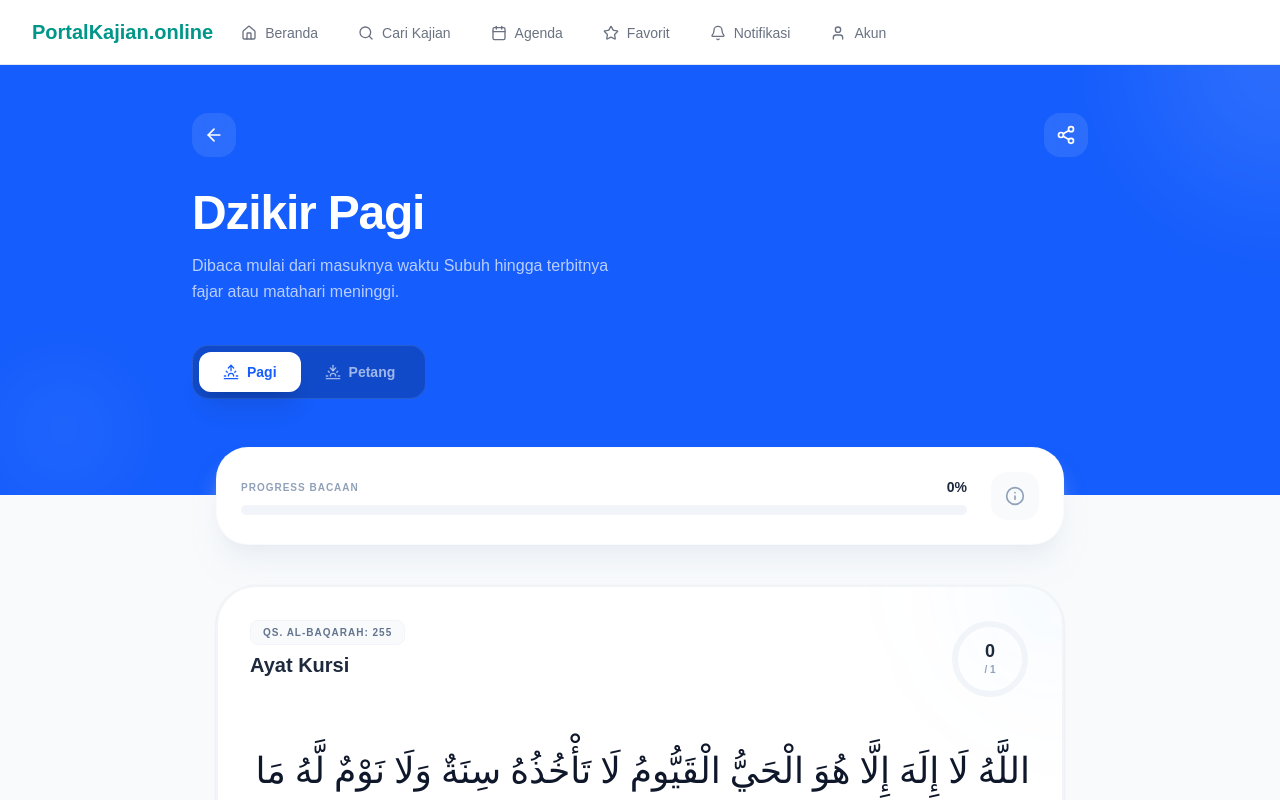
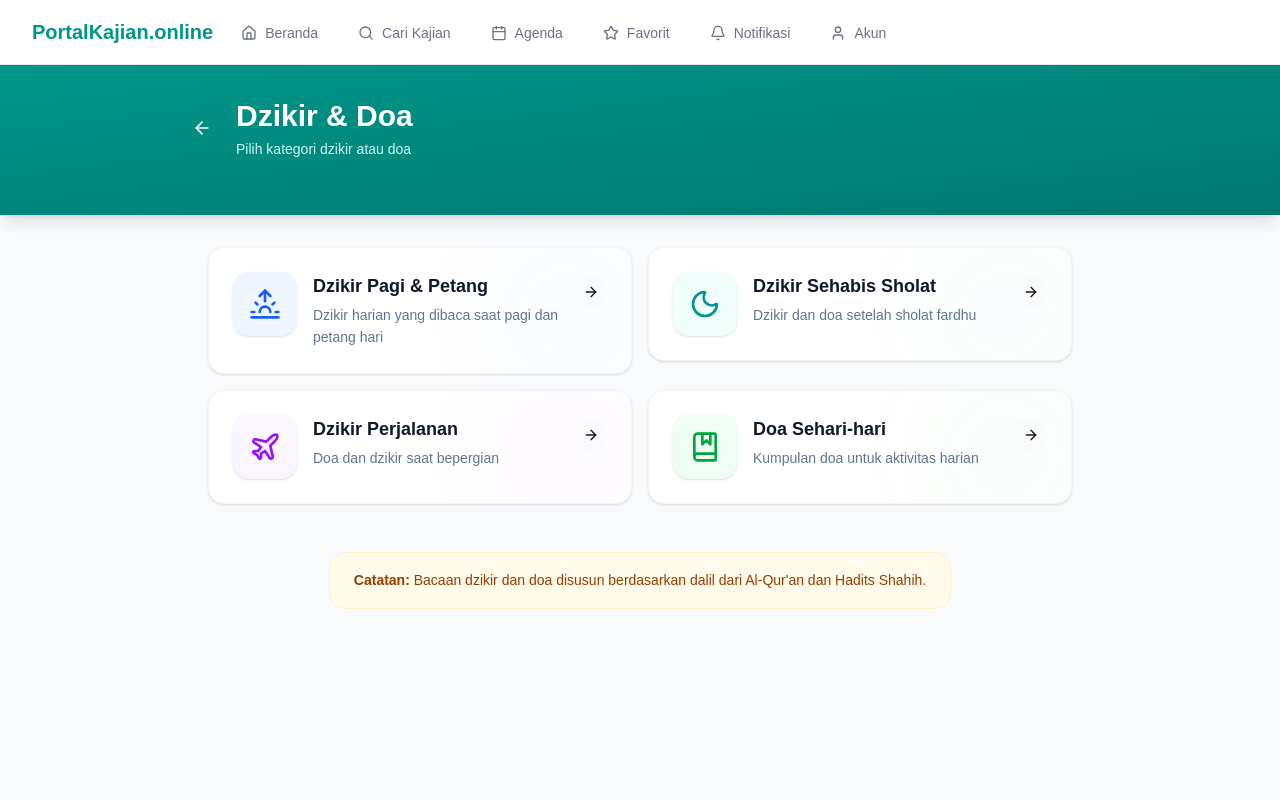
Before and after one commit to mudha/jadwal-kajian-app, a Next.js app: page /dzikir in a window 1280 px wide. Shown: the top 800 px of the page. Built offline with nearby package versions, Linux system fonts and the light colour scheme; no server answers.

Commit message:
refactor: restructure dzikir menu with category selection

```diff
--- /dev/null
+++ b/src/app/dzikir/harian/page.tsx
@@ -0,0 +1,162 @@
+'use client';
+
+import { useState, useMemo, useEffect, Suspense } from 'react';
+import { dzikirPagi, dzikirPetang } from '@/lib/dzikir-data';
+import DzikirCard from '@/components/DzikirCard';
+import { ArrowLeft, Sunrise, Sunset, Share2, Info } from 'lucide-react';
+import Link from 'next/link';
+import { useSearchParams } from 'next/navigation';
+
+function DzikirContent() {
+    const searchParams = useSearchParams();
+    const initialMode = searchParams.get('mode') === 'petang' ? 'petang' : 'pagi';
+    const [mode, setMode] = useState<'pagi' | 'petang'>(initialMode);
+    const [completedItems, setCompletedItems] = useState<Set<string>>(new Set());
+
+    // Sync mode with search params if they change
+    useEffect(() => {
+        const m = searchParams.get('mode');
+        if (m === 'pagi' || m === 'petang') {
+            setMode(m);
+        }
+    }, [searchParams]);
+
+    const currentList = mode === 'pagi' ? dzikirPagi : dzikirPetang;
+
+    // Progress calculation
+    const progressPercent = useMemo(() => {
+        if (currentList.length === 0) return 0;
+        const completedCount = currentList.filter(item => completedItems.has(item.id)).length;
+        return Math.round((completedCount / currentList.length) * 100);
+    }, [currentList, completedItems]);
+
+    const handleComplete = (id: string) => {
+        setCompletedItems(prev => {
+            const next = new Set(prev);
+            next.add(id);
+            return next;
+        });
+    };
+
+    const toggleMode = (newMode: 'pagi' | 'petang') => {
+        setMode(newMode);
+        setCompletedItems(new Set()); // Reset progress when switching
+        window.scrollTo({ top: 0, behavior: 'smooth' });
+    };
+
+    return (
+        <div className="min-h-screen bg-slate-50 pb-24">
+            {/* Header Section */}
+            <div className={`relative pt-12 pb-24 px-6 overflow-hidden transition-colors duration-700
+        ${mode === 'pagi' ? 'bg-blue-600' : 'bg-indigo-900'}
+      `}>
+                {/* Abstract Background Shapes */}
+                <div className="absolute top-0 right-0 w-64 h-64 bg-white/10 rounded-full blur-3xl -translate-y-1/2 translate-x-1/2"></div>
+                <div className="absolute bottom-0 left-0 w-32 h-32 bg-white/5 rounded-full blur-2xl"></div>
+
+                <div className="max-w-4xl mx-auto relative z-10">
+                    <div className="flex items-center justify-between mb-8">
+                        <Link href="/" className="p-3 bg-white/10 hover:bg-white/20 rounded-2xl text-white transition-all backdrop-blur-md">
+                            <ArrowLeft className="w-5 h-5" />
+                        </Link>
+                        <button className="p-3 bg-white/10 hover:bg-white/20 rounded-2xl text-white transition-all backdrop-blur-md">
+                            <Share2 className="w-5 h-5" />
+                        </button>
+                    </div>
+
+                    <h1 className="text-4xl md:text-5xl font-black text-white mb-4 tracking-tight">
+                        {mode === 'pagi' ? 'Dzikir Pagi' : 'Dzikir Petang'}
+                    </h1>
+                    <p className="text-white/70 font-medium mb-10 max-w-md leading-relaxed">
+                        {mode === 'pagi'
+                            ? 'Dibaca mulai dari masuknya waktu Subuh hingga terbitnya fajar atau matahari meninggi.'
+                            : 'Dibaca mulai dari masuknya waktu Ashar hingga terbenamnya matahari atau pertengahan malam.'}
+                    </p>
+
+                    {/* Mode Toggle Tabs */}
+                    <div className="flex p-1.5 bg-black/20 backdrop-blur-md rounded-2xl w-fit border border-white/10">
+                        <button
+                            onClick={() => toggleMode('pagi')}
+                            className={`flex items-center gap-2 px-6 py-2.5 rounded-xl font-bold text-sm transition-all
+                ${mode === 'pagi' ? 'bg-white text-blue-600 shadow-xl' : 'text-white/60 hover:text-white'}
+              `}
+                        >
+                            <Sunrise className="w-4 h-4" />
+                            Pagi
+                        </button>
+                        <button
+                            onClick={() => toggleMode('petang')}
+                            className={`flex items-center gap-2 px-6 py-2.5 rounded-xl font-bold text-sm transition-all
+                ${mode === 'petang' ? 'bg-white text-indigo-900 shadow-xl' : 'text-white/60 hover:text-white'}
+              `}
+                        >
+                            <Sunset className="w-4 h-4" />
+                            Petang
+                        </button>
+                    </div>
+                </div>
+            </div>
+
+            {/* Main Content Area */}
+            <div className="max-w-4xl mx-auto px-6 -mt-12 relative z-20">
+                {/* Progress Bar Floating */}
+                <div className="bg-white rounded-[2rem] p-6 shadow-xl shadow-slate-200/50 mb-10 border border-slate-100/50 flex items-center gap-6">
+                    <div className="flex-1">
+                        <div className="flex justify-between items-center mb-2">
+                            <span className="text-[10px] font-black text-slate-400 uppercase tracking-widest">Progress Bacaan</span>
+                            <span className="text-sm font-black text-slate-800">{progressPercent}%</span>
+                        </div>
+                        <div className="h-2.5 bg-slate-100 rounded-full overflow-hidden">
+                            <div
+                                className={`h-full transition-all duration-1000 ease-out rounded-full
+                    ${mode === 'pagi' ? 'bg-blue-600' : 'bg-indigo-600'}
+                  `}
+                                style={{ width: `${progressPercent}%` }}
+                            ></div>
+                        </div>
+                    </div>
+                    <div className="shrink-0 w-12 h-12 bg-slate-50 rounded-2xl flex items-center justify-center text-slate-400 group cursor-help relative">
+                        <Info className="w-5 h-5" />
+                        {/* Tooltip purely CSS based or just for visual */}
+                    </div>
+                </div>
+
+                {/* Dzikir Cards List */}
+                <div className="space-y-6">
+                    {currentList.map((item) => (
+                        <DzikirCard
+                            key={item.id}
+                            item={item}
+                            onComplete={() => handleComplete(item.id)}
+                        />
+                    ))}
+                </div>
+
+                {/* Footer info */}
+                <div className="mt-16 text-center space-y-4 pb-12">
+                    <div className="inline-flex items-center gap-2 text-[10px] font-black text-slate-400 uppercase tracking-[0.2em]">
+                        <div className="w-8 h-px bg-slate-200"></div>
+                        Referensi Konten
+                        <div className="w-8 h-px bg-slate-200"></div>
+                    </div>
+                    <p className="text-xs text-slate-500 font-medium">
+                        Disusun berdasarkan tuntunan Al-Qur'an & Sunnah Shahih.<br />
+                        Sumber artikel: <a href="https://rumaysho.com" target="_blank" className="text-blue-500 hover:underline">Rumaysho.com</a>
+                    </p>
+                </div>
+            </div>
+        </div>
+    );
+}
+
+export default function DzikirPage() {
+    return (
+        <Suspense fallback={
+            <div className="min-h-screen bg-slate-50 flex items-center justify-center">
+                <div className="w-8 h-8 border-4 border-teal-600 border-t-transparent rounded-full animate-spin"></div>
+            </div>
+        }>
+            <DzikirContent />
+        </Suspense>
+    );
+}
--- a/src/app/dzikir/page.tsx
+++ b/src/app/dzikir/page.tsx
@@ -1,162 +1,129 @@
 'use client';
 
-import { useState, useMemo, useEffect, Suspense } from 'react';
-import { dzikirPagi, dzikirPetang } from '@/lib/dzikir-data';
-import DzikirCard from '@/components/DzikirCard';
-import { ArrowLeft, Sunrise, Sunset, Share2, Info } from 'lucide-react';
+import { ArrowLeft, Sunrise, Sunset, Plane, User, BookMarked, Moon } from 'lucide-react';
 import Link from 'next/link';
-import { useSearchParams } from 'next/navigation';
 
-function DzikirContent() {
-    const searchParams = useSearchParams();
-    const initialMode = searchParams.get('mode') === 'petang' ? 'petang' : 'pagi';
-    const [mode, setMode] = useState<'pagi' | 'petang'>(initialMode);
-    const [completedItems, setCompletedItems] = useState<Set<string>>(new Set());
+interface DzikirCategory {
+    title: string;
+    description: string;
+    icon: React.ElementType;
+    href: string;
+    gradient: string;
+    iconBg: string;
+    iconColor: string;
+}
 
-    // Sync mode with search params if they change
-    useEffect(() => {
-        const m = searchParams.get('mode');
-        if (m === 'pagi' || m === 'petang') {
-            setMode(m);
-        }
-    }, [searchParams]);
+const DZIKIR_CATEGORIES: DzikirCategory[] = [
+    {
+        title: 'Dzikir Pagi & Petang',
+        description: 'Dzikir harian yang dibaca saat pagi dan petang hari',
+        icon: Sunrise,
+        href: '/dzikir/harian',
+        gradient: 'from-blue-500 to-blue-600',
+        iconBg: 'bg-blue-50',
+        iconColor: 'text-blue-600',
+    },
+    {
+        title: 'Dzikir Sehabis Sholat',
+        description: 'Dzikir dan doa setelah sholat fardhu',
+        icon: Moon,
+        href: '/dzikir/sehabis-sholat',
+        gradient: 'from-teal-500 to-teal-600',
+        iconBg: 'bg-teal-50',
+        iconColor: 'text-teal-600',
+    },
+    {
+        title: 'Dzikir Perjalanan',
+        description: 'Doa dan dzikir saat bepergian',
+        icon: Plane,
+        href: '/dzikir/perjalanan',
+        gradient: 'from-purple-500 to-purple-600',
+        iconBg: 'bg-purple-50',
+        iconColor: 'text-purple-600',
+    },
+    {
+        title: 'Doa Sehari-hari',
+        description: 'Kumpulan doa untuk aktivitas harian',
+        icon: BookMarked,
+        href: '/dzikir/doa-harian',
+        gradient: 'from-green-500 to-green-600',
+        iconBg: 'bg-green-50',
+        iconColor: 'text-green-600',
+    },
+];
 
-    const currentList = mode === 'pagi' ? dzikirPagi : dzikirPetang;
-
-    // Progress calculation
-    const progressPercent = useMemo(() => {
-        if (currentList.length === 0) return 0;
-        const completedCount = currentList.filter(item => completedItems.has(item.id)).length;
-        return Math.round((completedCount / currentList.length) * 100);
-    }, [currentList, completedItems]);
-
-    const handleComplete = (id: string) => {
-        setCompletedItems(prev => {
-            const next = new Set(prev);
-            next.add(id);
-            return next;
-        });
-    };
-
-    const toggleMode = (newMode: 'pagi' | 'petang') => {
-        setMode(newMode);
-        setCompletedItems(new Set()); // Reset progress when switching
-        window.scrollTo({ top: 0, behavior: 'smooth' });
-    };
-
+export default function DzikirIndexPage() {
     return (
-        <div className="min-h-screen bg-slate-50 pb-24">
-            {/* Header Section */}
-            <div className={`relative pt-12 pb-24 px-6 overflow-hidden transition-colors duration-700
-        ${mode === 'pagi' ? 'bg-blue-600' : 'bg-indigo-900'}
-      `}>
-                {/* Abstract Background Shapes */}
-                <div className="absolute top-0 right-0 w-64 h-64 bg-white/10 rounded-full blur-3xl -translate-y-1/2 translate-x-1/2"></div>
-                <div className="absolute bottom-0 left-0 w-32 h-32 bg-white/5 rounded-full blur-2xl"></div>
-
-                <div className="max-w-4xl mx-auto relative z-10">
-                    <div className="flex items-center justify-between mb-8">
-                        <Link href="/" className="p-3 bg-white/10 hover:bg-white/20 rounded-2xl text-white transition-all backdrop-blur-md">
+        <div className="min-h-screen bg-slate-50">
+            {/* Header */}
+            <header className="bg-gradient-to-br from-teal-600 to-teal-700 text-white px-6 py-8 sticky top-0 z-40 shadow-lg">
+                <div className="max-w-4xl mx-auto">
+                    <div className="flex items-center gap-4 mb-6">
+                        <Link href="/" className="p-2 -ml-2 hover:bg-white/10 rounded-full transition-colors">
                             <ArrowLeft className="w-5 h-5" />
                         </Link>
-                        <button className="p-3 bg-white/10 hover:bg-white/20 rounded-2xl text-white transition-all backdrop-blur-md">
-                            <Share2 className="w-5 h-5" />
-                        </button>
-                    </div>
-
-                    <h1 className="text-4xl md:text-5xl font-black text-white mb-4 tracking-tight">
-                        {mode === 'pagi' ? 'Dzikir Pagi' : 'Dzikir Petang'}
-                    </h1>
-                    <p className="text-white/70 font-medium mb-10 max-w-md leading-relaxed">
-                        {mode === 'pagi'
-                            ? 'Dibaca mulai dari masuknya waktu Subuh hingga terbitnya fajar atau matahari meninggi.'
-                            : 'Dibaca mulai dari masuknya waktu Ashar hingga terbenamnya matahari atau pertengahan malam.'}
-                    </p>
-
-                    {/* Mode Toggle Tabs */}
-                    <div className="flex p-1.5 bg-black/20 backdrop-blur-md rounded-2xl w-fit border border-white/10">
-                        <button
-                            onClick={() => toggleMode('pagi')}
-                            className={`flex items-center gap-2 px-6 py-2.5 rounded-xl font-bold text-sm transition-all
-                ${mode === 'pagi' ? 'bg-white text-blue-600 shadow-xl' : 'text-white/60 hover:text-white'}
-              `}
-                        >
-                            <Sunrise className="w-4 h-4" />
-                            Pagi
-                        </button>
-                        <button
-                            onClick={() => toggleMode('petang')}
-                            className={`flex items-center gap-2 px-6 py-2.5 rounded-xl font-bold text-sm transition-all
-                ${mode === 'petang' ? 'bg-white text-indigo-900 shadow-xl' : 'text-white/60 hover:text-white'}
-              `}
-                        >
-                            <Sunset className="w-4 h-4" />
-                            Petang
-                        </button>
+                        <div className="flex-1">
+                            <h1 className="font-bold text-2xl md:text-3xl leading-tight">Dzikir & Doa</h1>
+                            <p className="text-teal-100 text-sm font-medium mt-1">Pilih kategori dzikir atau doa</p>
                         </div>
                     </div>
                 </div>
+            </header>
 
-            {/* Main Content Area */}
-            <div className="max-w-4xl mx-auto px-6 -mt-12 relative z-20">
-                {/* Progress Bar Floating */}
-                <div className="bg-white rounded-[2rem] p-6 shadow-xl shadow-slate-200/50 mb-10 border border-slate-100/50 flex items-center gap-6">
-                    <div className="flex-1">
-                        <div className="flex justify-between items-center mb-2">
-                            <span className="text-[10px] font-black text-slate-400 uppercase tracking-widest">Progress Bacaan</span>
-                            <span className="text-sm font-black text-slate-800">{progressPercent}%</span>
+            {/* Content */}
+            <div className="max-w-4xl mx-auto px-4 py-8">
+                <div className="grid grid-cols-1 md:grid-cols-2 gap-4">
+                    {DZIKIR_CATEGORIES.map((category) => {
+                        const Icon = category.icon;
+                        return (
+                            <Link
+                                key={category.href}
+                                href={category.href}
+                                className="group block"
+                            >
+                                <div className={`relative bg-white rounded-2xl p-6 shadow-sm border border-slate-100 hover:shadow-xl hover:-translate-y-1 transition-all duration-300 overflow-hidden`}>
+                                    {/* Gradient Background Accent */}
+                                    <div className={`absolute top-0 right-0 w-32 h-32 bg-gradient-to-br ${category.gradient} opacity-5 rounded-full blur-3xl group-hover:opacity-10 transition-opacity`} />
+
+                                    {/* Content */}
+                                    <div className="relative z-10 flex items-start gap-4">
+                                        {/* Icon */}
+                                        <div className={`${category.iconBg} rounded-2xl p-4 group-hover:scale-110 transition-transform duration-300 shadow-sm`}>
+                                            <Icon className={`w-8 h-8 ${category.iconColor}`} />
                                         </div>
-                        <div className="h-2.5 bg-slate-100 rounded-full overflow-hidden">
-                            <div
-                                className={`h-full transition-all duration-1000 ease-out rounded-full
-                    ${mode === 'pagi' ? 'bg-blue-600' : 'bg-indigo-600'}
-                  `}
-                                style={{ width: `${progressPercent}%` }}
-                            ></div>
+
+                                        {/* Text */}
+                                        <div className="flex-1 min-w-0">
+                                            <h2 className="font-bold text-slate-900 text-lg mb-1 group-hover:text-teal-600 transition-colors">
+                                                {category.title}
+                                            </h2>
+                                            <p className="text-sm text-slate-500 leading-relaxed">
+                                                {category.description}
+                                            </p>
+                                        </div>
+
+                                        {/* Arrow */}
+                                        <div className="shrink-0 mt-1">
+                                            <div className="w-8 h-8 rounded-full bg-slate-50 flex items-center justify-center group-hover:bg-teal-600 group-hover:text-white transition-all">
+                                                <ArrowLeft className="w-4 h-4 rotate-180" />
                                             </div>
                                         </div>
-                    <div className="shrink-0 w-12 h-12 bg-slate-50 rounded-2xl flex items-center justify-center text-slate-400 group cursor-help relative">
-                        <Info className="w-5 h-5" />
-                        {/* Tooltip purely CSS based or just for visual */}
                                     </div>
                                 </div>
-
-                {/* Dzikir Cards List */}
-                <div className="space-y-6">
-                    {currentList.map((item) => (
-                        <DzikirCard
-                            key={item.id}
-                            item={item}
-                            onComplete={() => handleComplete(item.id)}
-                        />
-                    ))}
+                            </Link>
+                        );
+                    })}
                 </div>
 
-                {/* Footer info */}
-                <div className="mt-16 text-center space-y-4 pb-12">
-                    <div className="inline-flex items-center gap-2 text-[10px] font-black text-slate-400 uppercase tracking-[0.2em]">
-                        <div className="w-8 h-px bg-slate-200"></div>
-                        Referensi Konten
-                        <div className="w-8 h-px bg-slate-200"></div>
+                {/* Info Note */}
+                <div className="mt-12 text-center">
+                    <div className="inline-block bg-amber-50 border border-amber-100 rounded-2xl px-6 py-4 max-w-2xl">
+                        <p className="text-sm text-amber-800 leading-relaxed">
+                            <strong className="font-bold">Catatan:</strong> Bacaan dzikir dan doa disusun berdasarkan dalil dari Al-Qur'an dan Hadits Shahih.
+                        </p>
                     </div>
-                    <p className="text-xs text-slate-500 font-medium">
-                        Disusun berdasarkan tuntunan Al-Qur'an & Sunnah Shahih.<br />
-                        Sumber artikel: <a href="https://rumaysho.com" target="_blank" className="text-blue-500 hover:underline">Rumaysho.com</a>
-                    </p>
                 </div>
             </div>
         </div>
     );
 }
-
-export default function DzikirPage() {
-    return (
-        <Suspense fallback={
-            <div className="min-h-screen bg-slate-50 flex items-center justify-center">
-                <div className="w-8 h-8 border-4 border-teal-600 border-t-transparent rounded-full animate-spin"></div>
-            </div>
-        }>
-            <DzikirContent />
-        </Suspense>
-    );
-}
```
Lines whose indentation alone changed are shown as unchanged.
